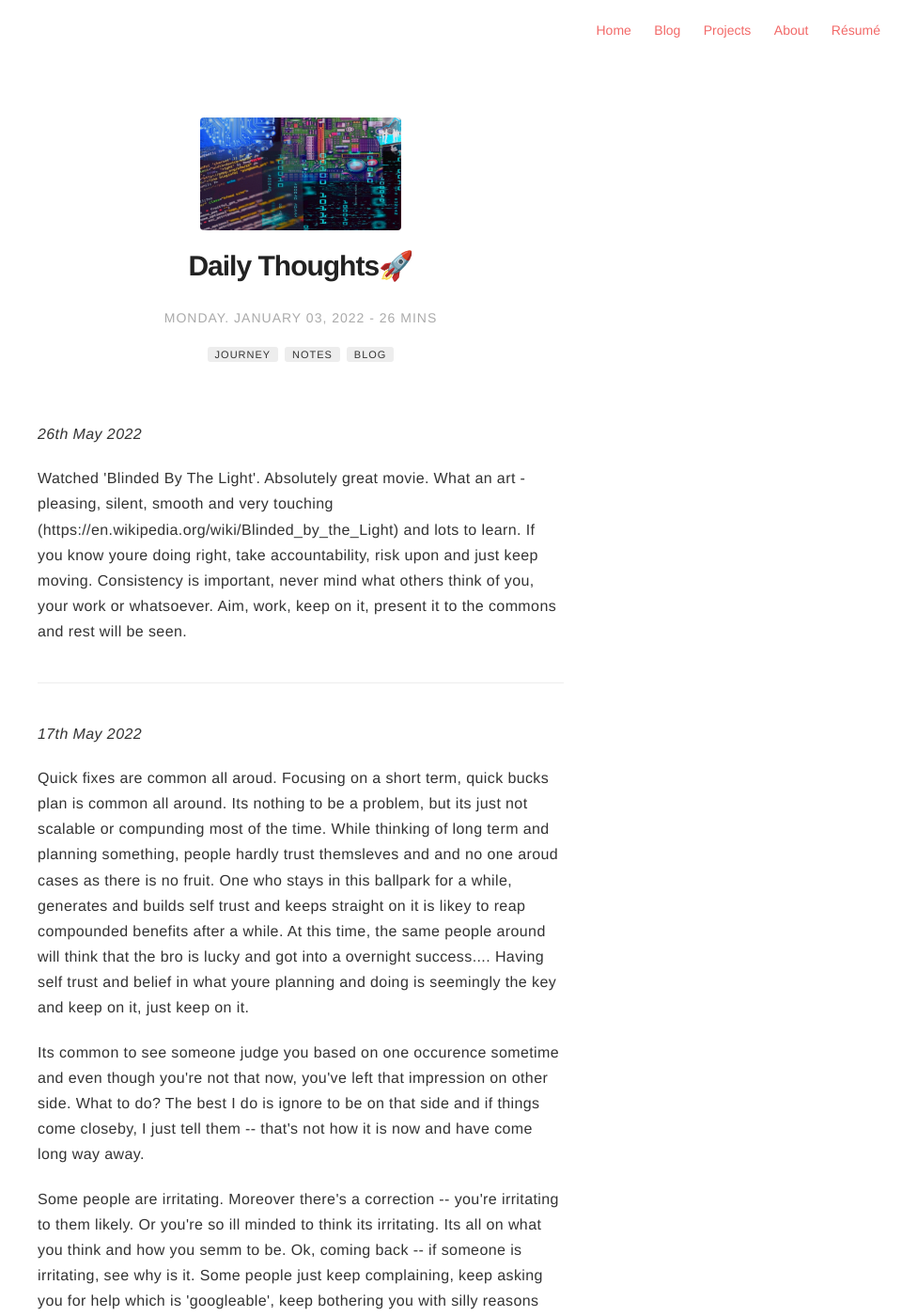
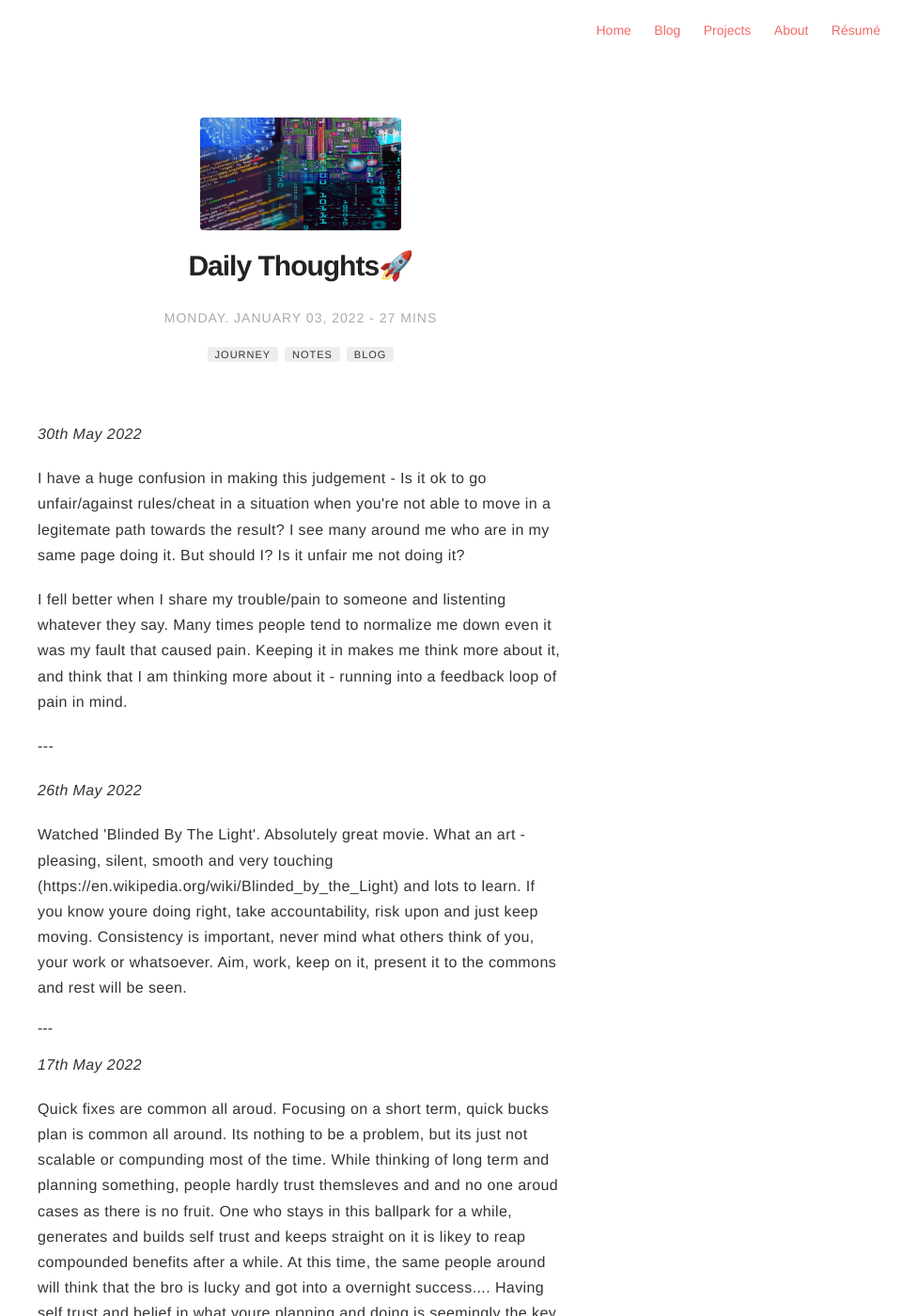
Before and after one commit to ngu25/ngu25.github.io, a Jekyll site: the page built from _posts/2022-01-03-my-daily-journey-blog3.markdown, in a window 1280 px wide and 1400 px high. Shown: the whole window at 94% size, without its empty margins (320-1280 px from the left). Built offline with Jekyll 4.4.1, drawn with Linux system fonts in a browser that asks for light colours; comment, search, counter and statistics services are not loaded; some of the changed text lies outside the part shown.

Commit message:
Update 2022-01-03-my-daily-journey-blog3.markdown

```diff
--- a/_posts/2022-01-03-my-daily-journey-blog3.markdown
+++ b/_posts/2022-01-03-my-daily-journey-blog3.markdown
@@ -14,6 +14,13 @@ description: Simply to self document and learn from experience. Closed space unt
 
 ---
 
+<p><i>30th May 2022</i></p>
+
+<p>I have a huge confusion in making this judgement - Is it ok to go unfair/against rules/cheat in a situation when you're not able to move in a legitemate path towards the result? I see many around me who are in my same page doing it. But should I? Is it unfair me not doing it?</p>
+
+<p>I fell better when I share my trouble/pain to someone and listenting whatever they say. Many times people tend to normalize me down even it was my fault that caused pain. Keeping it in makes me think more about it, and think that I am thinking more about it - running into a feedback loop of pain in mind.<p>
+
+---
 <p><i>26th May 2022</i></p>
 
 <p>Watched 'Blinded By The Light'. Absolutely great movie. What an art - pleasing, silent, smooth and very touching (https://en.wikipedia.org/wiki/Blinded_by_the_Light) and lots to learn. If you know youre doing right, take accountability, risk upon and just keep moving. Consistency is important, never mind what others think of you, your work or whatsoever. Aim, work, keep on it, present it to the commons and rest will be seen.</p>
```
